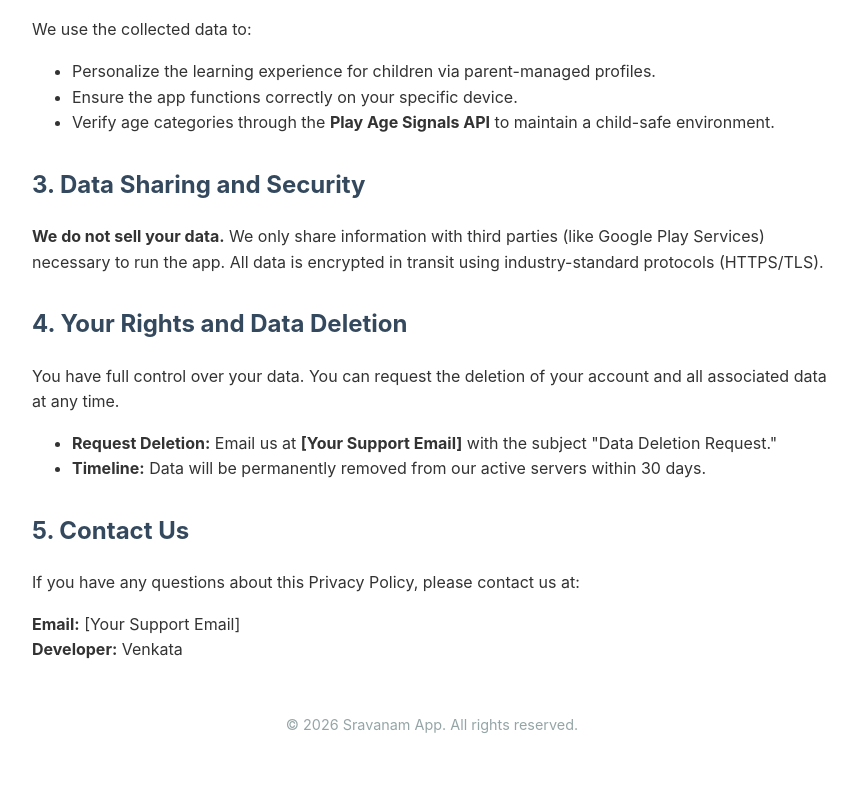
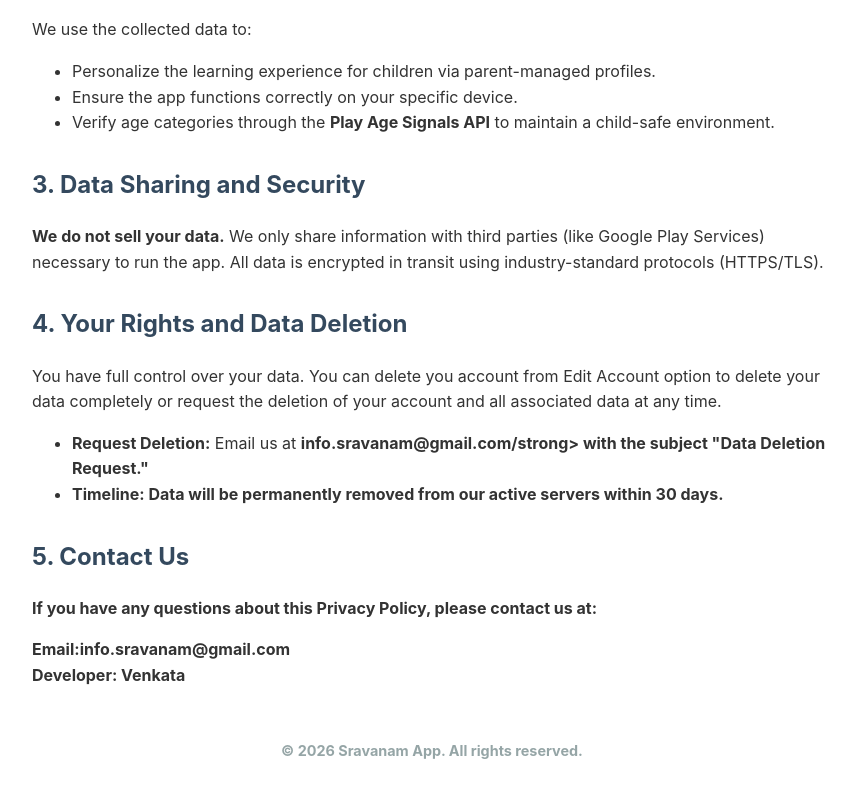
Before and after one commit to nanigvkc/sravanam-privacy, a plain HTML site: page index.html in a window 1280 px wide. Shown: the part 744-1542 px from the top of the page, without its empty margins (208-1065 px from the left). Before the commit the page ends 1520 px from the top, so only its background shows below. Drawn offline with Linux system fonts and the light colour scheme.

Commit message:
Revise data deletion policy and contact email
Updated the data deletion instructions and support email.

```diff
--- a/index.html
+++ b/index.html
@@ -44,15 +44,15 @@
     <p><strong>We do not sell your data.</strong> We only share information with third parties (like Google Play Services) necessary to run the app. All data is encrypted in transit using industry-standard protocols (HTTPS/TLS).</p>
 
     <h2>4. Your Rights and Data Deletion</h2>
-    <p>You have full control over your data. You can request the deletion of your account and all associated data at any time.</p>
+    <p>You have full control over your data. You can delete you account from Edit Account option to delete your data completely or request the deletion of your account and all associated data at any time.</p>
     <ul>
-        <li><strong>Request Deletion:</strong> Email us at <strong>[Your Support Email]</strong> with the subject "Data Deletion Request."</li>
+        <li><strong>Request Deletion:</strong> Email us at <strong>info.sravanam@gmail.com/strong> with the subject "Data Deletion Request."</li>
         <li><strong>Timeline:</strong> Data will be permanently removed from our active servers within 30 days.</li>
     </ul>
 
     <h2>5. Contact Us</h2>
     <p>If you have any questions about this Privacy Policy, please contact us at:</p>
-    <p><strong>Email:</strong> [Your Support Email]<br>
+    <p><strong>Email:</strong>info.sravanam@gmail.com<br>
     <strong>Developer:</strong> Venkata</p>
 
     <footer>
```
